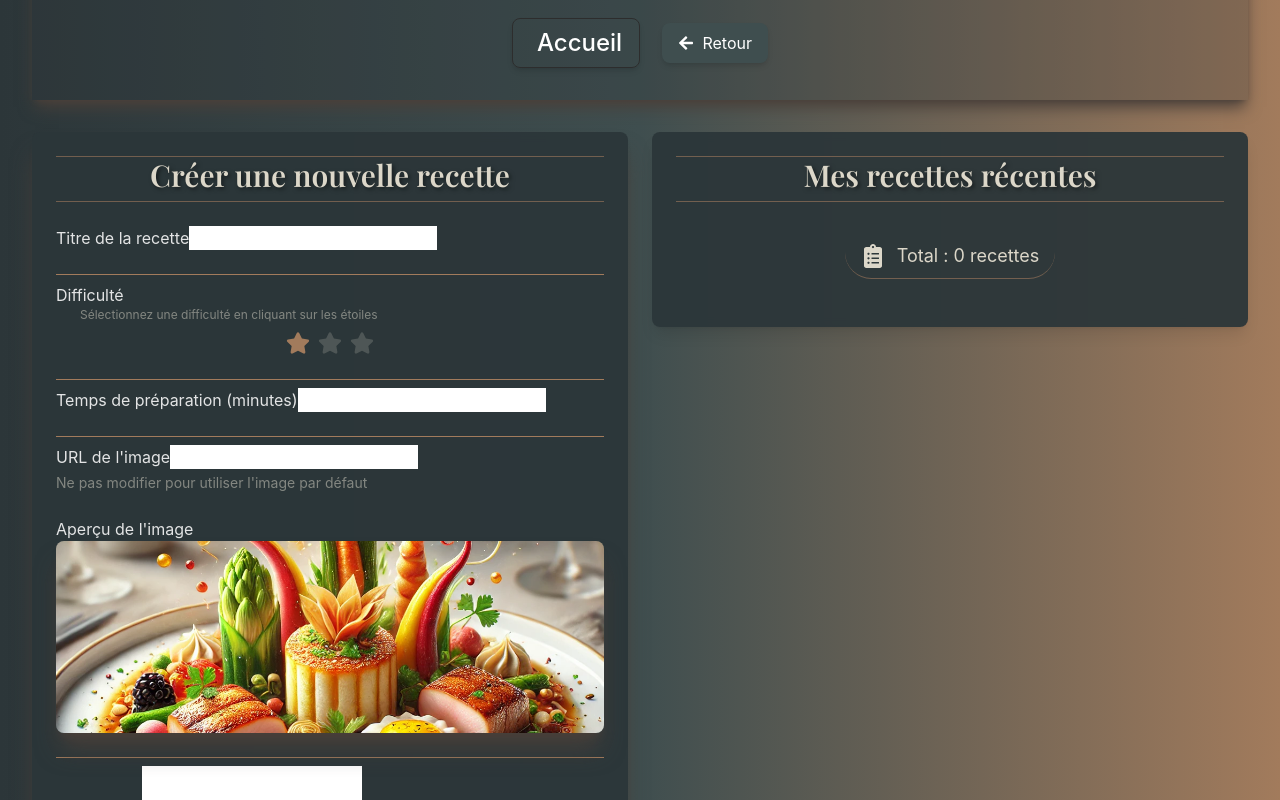
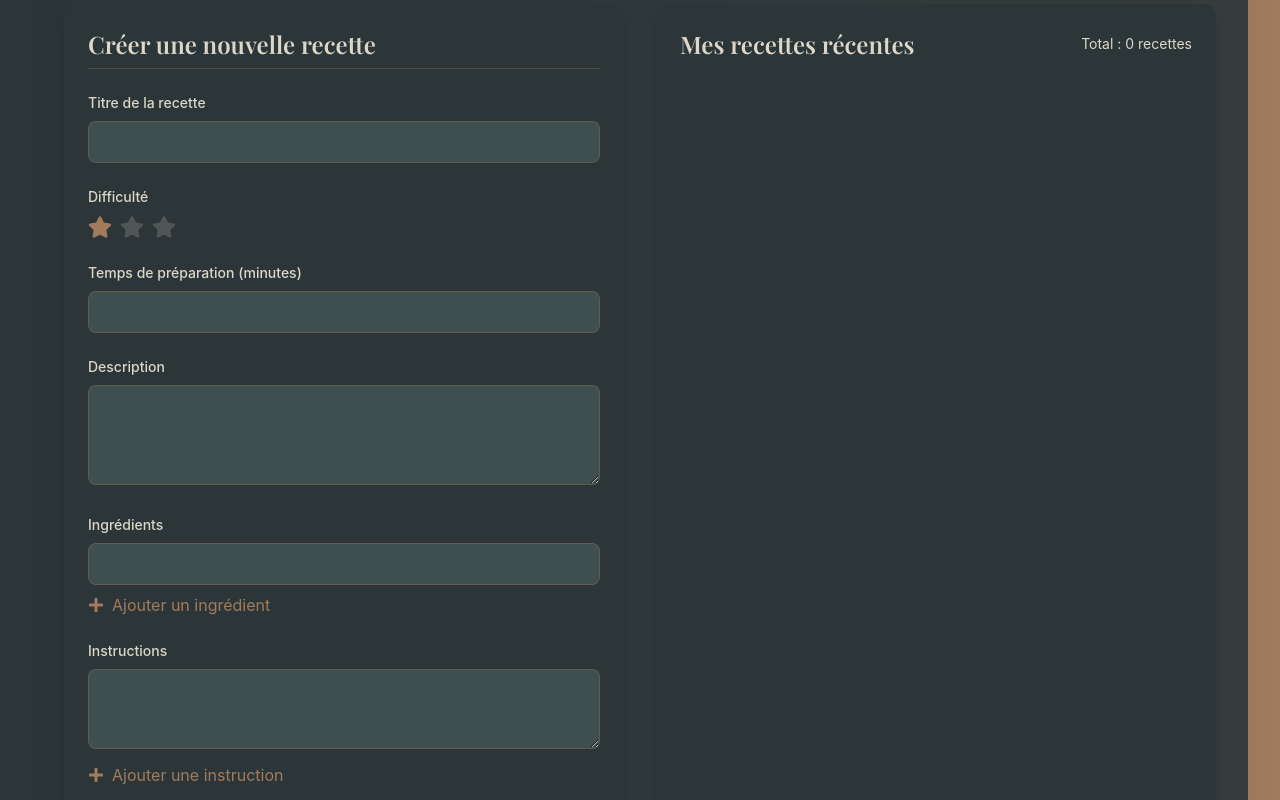
Before and after one commit to Eloura74/Lets_Cook_Simple, a React (Vite) app: page /dashboard in a window 1280 px wide. Shown: the part 720-1520 px from the top of the page. Built offline with nearby package versions, Linux system fonts and the light colour scheme; sample sign-in values are in the browser's storage.

Commit message:
dahboard

```diff
--- a/src/index.css
+++ b/src/index.css
@@ -36,10 +36,6 @@
 @layer components {
   .background-principale {
     background: linear-gradient(to right, #2c3639, #3f4e4f, #a27b5c);
-  }
-
-  .btn-site {
-    @apply flex items-center gap-2 px-4 py-2 bg-[#3F4E4F] text-white rounded-lg hover:bg-[#2C3639] transition-colors duration-200 shadow-md;
   }
 
   .nav-btn {
@@ -94,6 +90,58 @@
   a.logo-link {
     @apply border-none p-0 shadow-none cursor-default;
   }
+
+  /* Styles pour la page de détail des recettes */
+  .recipe-detail-image {
+    @apply relative w-full h-72 overflow-hidden;
+  }
+
+  .recipe-detail-image img {
+    @apply w-full h-full object-cover transition-transform duration-300;
+  }
+
+  .recipe-detail-image:hover img {
+    @apply scale-105;
+  }
+
+  .recipe-detail-gradient {
+    @apply absolute inset-0 bg-gradient-to-t from-black/60 to-transparent;
+  }
+
+  .recipe-detail-title {
+    @apply absolute bottom-4 left-4 text-4xl text-[#DCD7C9] font-bold;
+  }
+
+  .recipe-detail-section {
+    @apply p-6 space-y-6;
+  }
+
+  .recipe-detail-heading {
+    @apply text-2xl text-[#A27B5C] border-b border-[#A27B5C] pb-2 mb-4;
+  }
+
+  .recipe-detail-text {
+    @apply text-[#DCD7C9];
+  }
+
+  /* Carrousel des recettes similaires */
+  .recipe-carousel {
+    @apply flex gap-4 overflow-x-auto pb-4 justify-center mx-auto;
+    scrollbar-width: thin;
+    scrollbar-color: #a27b5c #2c3639;
+  }
+
+  .recipe-carousel::-webkit-scrollbar {
+    @apply h-2;
+  }
+
+  .recipe-carousel::-webkit-scrollbar-track {
+    @apply bg-[#2C3639] rounded-full;
+  }
+
+  .recipe-carousel::-webkit-scrollbar-thumb {
+    @apply bg-[#A27B5C] rounded-full;
+  }
 }
 
 @layer utilities {
@@ -136,13 +184,23 @@
 
   @keyframes glow {
     0% {
-      box-shadow: 0 0 5px rgba(239, 68, 68, 0.5), 0 0 10px rgba(239, 68, 68, 0.3);
+      box-shadow: 0 0 5px rgba(239, 68, 68, 0.5),
+        0 0 10px rgba(239, 68, 68, 0.3);
     }
     50% {
-      box-shadow: 0 0 20px rgba(239, 68, 68, 0.8), 0 0 30px rgba(239, 68, 68, 0.5);
+      box-shadow: 0 0 20px rgba(239, 68, 68, 0.8),
+        0 0 30px rgba(239, 68, 68, 0.5);
     }
     100% {
-      box-shadow: 0 0 5px rgba(239, 68, 68, 0.5), 0 0 10px rgba(239, 68, 68, 0.3);
+      box-shadow: 0 0 5px rgba(239, 68, 68, 0.5),
+        0 0 10px rgba(239, 68, 68, 0.3);
     }
   }
 }
+
+/* Suppression des anciennes classes du tableau de bord qui ne sont plus utilisées */
+.title-dashboard-create,
+.inputDashboard,
+.btn-site {
+  /* Ces classes sont remplacées par des classes Tailwind directement dans le JSX */
+}
--- a/src/pages/DashboardPage.jsx
+++ b/src/pages/DashboardPage.jsx
@@ -111,40 +111,34 @@ const DashboardPage = () => {
   }
 
   return (
-    <div className="space-y-8 w-full" ref={dashboardRef}>
+    <div className="min-h-screen bg-[#2C3639]/90 p-4 md:p-8" ref={dashboardRef}>
       {/* En-tête */}
-      <header className="flex items-center flex-col bg-[#2C3639]/25 rounded-4xl shadow-lg shadow-[#4A403A]">
-        <div>
-          <h1 className="text-5xl font-memoirs text-[#DCD7C9] [text-shadow:_2px_2px_4px_rgba(0,0,0,0.8)] mt-6">
-            Tableau de bord
-          </h1>
-        </div>
-        <div className="flex items-center gap-17 p-14 pb-8">
-          <div className="w-32">
+      <header className="mb-8">
+        <div className="flex justify-between items-center mb-6">
+          <h1 className="text-4xl font-memoirs text-[#DCD7C9]">Tableau de bord</h1>
+          <div className="flex gap-4">
             <HomeButton />
-          </div>
-          <div className="w-32 flex justify-end">
             <BackButton />
           </div>
         </div>
       </header>
 
-      <div className="grid grid-cols-1 lg:grid-cols-2 gap-6">
+      <div className="grid grid-cols-1 lg:grid-cols-2 gap-8">
         {/* Colonne de gauche - Création de recette */}
-        <section className="bg-[#2C3639]/95 backdrop-blur-sm rounded-lg p-6 shadow-xl shadow-[#4A403A]/90 space-y-6">
-          <h2 className="text-3xl text-center font-memoirs text-[#DCD7C9] border-t border-[#A27B5C]/60 border-b border-[#A27B5C] pb-2 [text-shadow:_2px_2px_4px_rgba(0,0,0,0.5)]">
+        <section className="bg-[#2C3639] rounded-xl p-6 shadow-lg">
+          <h2 className="text-2xl font-memoirs text-[#DCD7C9] mb-6 pb-2 border-b border-[#A27B5C]/30">
             Créer une nouvelle recette
           </h2>
 
-          <form className="space-y-6" onSubmit={handleSubmit}>
+          <form onSubmit={handleSubmit} className="space-y-6">
             {/* Titre */}
-            <div>
-              <label className="title-dashboard-create">
+            <div className="space-y-2">
+              <label className="block text-[#DCD7C9] text-sm font-medium">
                 Titre de la recette
               </label>
               <input
                 type="text"
-                className="inputDashboard"
+                className="w-full bg-[#3F4E4F] border border-[#A27B5C]/30 rounded-lg p-2 text-[#DCD7C9] focus:outline-none focus:border-[#A27B5C]"
                 value={nouvelleRecette.titre}
                 onChange={e =>
                   setNouvelleRecette(prev => ({
@@ -156,12 +150,11 @@ const DashboardPage = () => {
             </div>
 
             {/* Difficulté */}
-            <div className="border-t border-[#A27B5C] pt-2">
-              <label className="title-dashboard-create">Difficulté</label>
-              <p className="text-[#DCD7C9]/50 text-xs pl-6 mb-2">
-                Sélectionnez une difficulté en cliquant sur les étoiles
-              </p>
-              <div className="w-full flex justify-center bg-transparent">
+            <div className="space-y-2">
+              <label className="block text-[#DCD7C9] text-sm font-medium">
+                Difficulté
+              </label>
+              <div className="flex items-center">
                 <DifficultyStars
                   difficulty={nouvelleRecette.difficulte}
                   onChange={niveau =>
@@ -176,13 +169,13 @@ const DashboardPage = () => {
             </div>
 
             {/* Temps de préparation */}
-            <div className="border-t border-[#A27B5C] pt-2">
-              <label className="title-dashboard-create">
+            <div className="space-y-2">
+              <label className="block text-[#DCD7C9] text-sm font-medium">
                 Temps de préparation (minutes)
               </label>
               <input
                 type="number"
-                className="inputDashboard"
+                className="w-full bg-[#3F4E4F] border border-[#A27B5C]/30 rounded-lg p-2 text-[#DCD7C9] focus:outline-none focus:border-[#A27B5C]"
                 value={nouvelleRecette.tempsPreparation}
                 onChange={e =>
                   setNouvelleRecette(prev => ({
@@ -193,49 +186,13 @@ const DashboardPage = () => {
               />
             </div>
 
-            {/* Image URL */}
-            <div className="border-t border-[#A27B5C] pt-2">
-              <label className="title-dashboard-create">URL de l'image</label>
-              <input
-                type="text"
-                className="inputDashboard"
-                placeholder="URL de l'image"
-                value={nouvelleRecette.imageUrl}
-                onChange={e =>
-                  setNouvelleRecette(prev => ({
-                    ...prev,
-                    imageUrl: e.target.value,
-                  }))
-                }
-              />
-              <p className="text-[#DCD7C9]/50 text-sm mt-1">
-                Ne pas modifier pour utiliser l'image par défaut
-              </p>
-            </div>
-
-            {/* Aperçu de l'image */}
-            <div>
-              <label className="title-dashboard-create text-center">
-                Aperçu de l'image
+            {/* Description */}
+            <div className="space-y-2">
+              <label className="block text-[#DCD7C9] text-sm font-medium">
+                Description
               </label>
-              <div className="relative w-full h-48 bg-[#3F4E4F] rounded-lg overflow-hidden shadow-xl shadow-[#4A403A]/90">
-                <img
-                  src={nouvelleRecette.imageUrl}
-                  alt="Aperçu"
-                  className="img-cover"
-                  onError={e => {
-                    e.target.onerror = null
-                    e.target.src = '/images/newRecipes.webp'
-                  }}
-                />
-              </div>
-            </div>
-
-            {/* Description */}
-            <div className="border-t border-[#A27B5C] pt-2">
-              <label className="title-dashboard-create">Description</label>
               <textarea
-                className="inputDashboard min-h-[100px]"
+                className="w-full bg-[#3F4E4F] border border-[#A27B5C]/30 rounded-lg p-2 text-[#DCD7C9] focus:outline-none focus:border-[#A27B5C] min-h-[100px]"
                 value={nouvelleRecette.description}
                 onChange={e =>
                   setNouvelleRecette(prev => ({
@@ -247,14 +204,15 @@ const DashboardPage = () => {
             </div>
 
             {/* Ingrédients */}
-            <div className="border-t border-[#A27B5C] pt-2">
-              <label className="title-dashboard-create">Ingrédients</label>
             <div className="space-y-2">
+              <label className="block text-[#DCD7C9] text-sm font-medium">
+                Ingrédients
+              </label>
               {nouvelleRecette.ingredients.map((ingredient, index) => (
                 <input
                   key={index}
                   type="text"
-                    className="inputDashboard"
+                  className="w-full bg-[#3F4E4F] border border-[#A27B5C]/30 rounded-lg p-2 text-[#DCD7C9] focus:outline-none focus:border-[#A27B5C] mb-2"
                   value={ingredient}
                   onChange={e => {
                     const newIngredients = [...nouvelleRecette.ingredients]
@@ -269,26 +227,21 @@ const DashboardPage = () => {
               <button
                 type="button"
                 onClick={ajouterIngredient}
-                  className="btn-site flex items-center gap-2"
+                className="flex items-center gap-2 text-[#A27B5C] hover:text-[#DCD7C9] transition-colors"
               >
                 <FaPlus /> Ajouter un ingrédient
               </button>
             </div>
-            </div>
 
             {/* Instructions */}
-            <div className="border-t border-[#A27B5C] pt-2 pb-6 border-b border-[#A27B5C]">
-              <label className="title-dashboard-create text-center">
+            <div className="space-y-2">
+              <label className="block text-[#DCD7C9] text-sm font-medium">
                 Instructions
               </label>
-              <div className="space-y-2">
               {nouvelleRecette.instructions.map((instruction, index) => (
-                  <div key={index} className="flex gap-2 items-start">
-                    <span className="flex-shrink-0 w-6 h-6 flex-center bg-[#A27B5C] rounded-full text-[#DCD7C9] text-sm">
-                      {index + 1}
-                    </span>
                 <textarea
-                      className="flex-grow bg-[#3F4E4F] text-[#DCD7C9] rounded-lg p-2 border border-[#DCD7C9]/10 focus:border-[#A27B5C] focus:ring-1 focus:ring-[#A27B5C] outline-none min-h-[60px] inputDashboard"
+                  key={index}
+                  className="w-full bg-[#3F4E4F] border border-[#A27B5C]/30 rounded-lg p-2 text-[#DCD7C9] focus:outline-none focus:border-[#A27B5C] mb-2 min-h-[80px]"
                   value={instruction}
                   onChange={e => {
                     const newInstructions = [...nouvelleRecette.instructions]
@@ -299,79 +252,69 @@ const DashboardPage = () => {
                     }))
                   }}
                 />
-                  </div>
               ))}
               <button
                 type="button"
                 onClick={ajouterInstruction}
-                  className="btn-site flex items-center gap-2"
+                className="flex items-center gap-2 text-[#A27B5C] hover:text-[#DCD7C9] transition-colors"
               >
                 <FaPlus /> Ajouter une instruction
               </button>
             </div>
-            </div>
 
-            {/* Bouton de soumission */}
             <button
               type="submit"
-              className="btn-site flex items-center gap-2 justify-center w-full"
+              className="w-full bg-[#A27B5C] text-[#DCD7C9] py-3 rounded-lg hover:bg-[#A27B5C]/80 transition-colors font-medium"
             >
               Créer la recette
             </button>
           </form>
         </section>
 
-        {/* Colonne de droite */}
-        <div className="space-y-8">
-          {/* Liste des recettes */}
-          <section className="bg-[#2C3639]/95 backdrop-blur-sm rounded-lg p-6 shadow-lg space-y-6">
-            <h2 className="text-3xl text-center font-memoirs text-[#DCD7C9] border-t border-[#A27B5C]/60 border-b border-[#A27B5C] pb-2 [text-shadow:_2px_2px_4px_rgba(0,0,0,0.5)]">
+        {/* Colonne de droite - Mes recettes */}
+        <section className="bg-[#2C3639] rounded-xl p-6 shadow-lg">
+          <div className="flex justify-between items-center mb-6">
+            <h2 className="text-2xl font-memoirs text-[#DCD7C9]">
               Mes recettes récentes
             </h2>
-
-            {/* Total des recettes */}
-            <div className="flex items-center justify-center w-fit mx-auto flex-wrap gap-3 p-4 rounded-full border-b border-[#A27B5C]/60 pb-2">
-              <FaClipboardList className="w-6 h-6 text-[#DCD7C9]" />
-              <span className="text-[#DCD7C9] text-lg">
+            <span className="text-[#DCD7C9] text-sm">
               Total : {stats.totalRecettes} recettes
             </span>
           </div>
 
-            {/* Liste des recettes */}
           <div className="space-y-4">
             {mesRecettes.map(recette => (
               <div
                 key={recette.id}
-                  className="bg-[#3F4E4F] rounded-lg p-4 shadow-md hover:shadow-lg transition-shadow duration-200"
+                className="bg-[#3F4E4F] rounded-lg p-4 flex items-center gap-4"
               >
-                  <div className="flex justify-between items-start">
-                    <div className="flex-1">
-                      <h3 className="text-xl font-memoirs text-[#DCD7C9]">
-                        {recette.title}
-                      </h3>
-                      <p className="text-[#DCD7C9]/80 text-sm mt-1">
-                        {recette.description}
-                      </p>
-                      <div className="flex items-center gap-4 mt-2 text-[#DCD7C9]/60 text-sm">
+                <img
+                  src={recette.imageUrl}
+                  alt={recette.title}
+                  className="w-20 h-20 object-cover rounded-lg"
+                />
+                <div className="flex-grow">
+                  <h3 className="text-[#DCD7C9] font-medium">{recette.title}</h3>
+                  <div className="flex items-center gap-4 text-sm text-[#DCD7C9]/60">
                     <span>{recette.prepTime} min</span>
                     <span>{recette.views} vues</span>
                     <span>{recette.likes} likes</span>
                   </div>
+                  <DifficultyStars difficulty={recette.difficulty} />
                 </div>
                 <div className="flex gap-2">
                   <Link
-                        to={`/recette/${recette.id}`}
+                    to={`/recipe/${recette.id}`}
                     className="p-2 text-[#DCD7C9] hover:text-[#A27B5C] transition-colors"
                   >
                     <FaEye />
                   </Link>
                   <button
                     onClick={() => handleSupprimer(recette.id)}
-                        className="p-2 text-red-500 hover:text-red-700 transition-colors"
+                    className="p-2 text-[#DCD7C9] hover:text-red-500 transition-colors"
                   >
                     <FaTrash />
                   </button>
-                    </div>
                 </div>
               </div>
             ))}
@@ -379,7 +322,6 @@ const DashboardPage = () => {
         </section>
       </div>
     </div>
-    </div>
   )
 }
 
--- a/src/pages/HomePage.jsx
+++ b/src/pages/HomePage.jsx
@@ -21,7 +21,7 @@ const HomePage = () => {
 
   return (
     <div className="min-h-screen background-principale">
-      <Header />
+      {/* <Header /> */}
 
       {/* Filtres */}
       <Filtres onFiltrer={gererFiltrage} />
--- a/src/pages/RecipeDetail.jsx
+++ b/src/pages/RecipeDetail.jsx
@@ -2,122 +2,113 @@ import React from "react";
 import { useParams, Link } from "react-router-dom";
 import useRecettes from "../hooks/useRecettes";
 import DifficultyStars from "../components/ui/DifficultyStars";
-import BackButton from "../components/buttons/BackButton";
 
 const RecipeDetail = () => {
-  // Récupération de l'ID depuis l'URL
   const { id } = useParams();
+  const { recettes } = useRecettes();
+  const recette = recettes.find((r) => r.id === id);
 
-  // Utilisation de notre hook pour récupérer la recette
-  const { getRecetteById } = useRecettes();
-  const recette = getRecetteById(id);
-
-  // Si la recette n'est pas trouvée
+  // Si la recette n'existe pas
   if (!recette) {
     return (
-      <div className="min-h-screen background-principale flex flex-col items-center justify-center p-4">
-        <div className="bg-[#2C3639]/90 p-8 rounded-lg text-center">
-          <h2 className="text-2xl font-memoirs text-[#DCD7C9] mb-4">
+      <div className="min-h-screen background-principale p-4">
+        <div className="bg-[#2C3639]/90 rounded-lg p-8 max-w-2xl mx-auto mt-10">
+          <h2 className="text-2xl text-[#DCD7C9] text-center">
             Recette non trouvée
           </h2>
-          <p className="text-[#DCD7C9]/80 mb-6">
-            Désolé, cette recette n'existe pas ou a été supprimée.
-          </p>
-          <Link to="/" className="btn-site">
+          <Link to="/" className="btn-site block text-center mt-4">
             Retour à l'accueil
           </Link>
         </div>
       </div>
     );
   }
-  // Affichage de la recette
+
   return (
-    <div className="min-h-screen background-principale">
-      {/* En-tête */}
-      <header className="bg-[#2C3639]/25 py-8">
-        <div className="container mx-auto px-4">
-          <div className="flex justify-between items-center mb-4">
-            <BackButton />
+    <div className="min-h-screen background-principale p-4">
+      {/* Carrousel des recettes similaires */}
+      <div className="recipe-carousel mx-auto ">
+        {recettes.slice(0, 3).map((r) => (
+          <Link
+            key={r.id}
+            to={`/recette/${r.id}`}
+            className="flex-shrink-0 w-64 bg-[#2C3639]/90 rounded-lg overflow-hidden hover:scale-[1.02] transition-transform duration-300"
+          >
+            <div className="relative h-40">
+              <img
+                src={r.imageUrl}
+                alt={r.title}
+                className="w-full h-full object-cover"
+              />
+              <div className="absolute bottom-2 left-2">
+                <DifficultyStars difficulty={r.difficulty} />
               </div>
-          <h1 className="text-4xl font-memoirs text-[#DCD7C9] text-center">
-            {recette.title}
-          </h1>
             </div>
-      </header>
+            <div className="p-2">
+              <h3 className="text-[#DCD7C9] text-sm font-semibold line-clamp-2">
+                {r.title}
+              </h3>
+            </div>
+          </Link>
+        ))}
+      </div>
 
-      {/* Contenu principal */}
-      <main className="container mx-auto px-4 py-8">
-        <div className="bg-[#2C3639]/90 rounded-lg shadow-xl overflow-hidden">
-          {/* Image de la recette */}
-          <div className="relative h-96">
+      {/* Détail de la recette */}
+      <div className="max-w-4xl mx-auto bg-[#2C3639]/90 rounded-lg overflow-hidden mt-4">
+        {/* Image et titre */}
+        <div className="recipe-detail-image">
           <img
             src={recette.imageUrl}
             alt={recette.title}
-              className="w-full h-full object-cover"
-              onError={(e) => {
-                e.target.onerror = null;
-                e.target.src = "/images/newRecipes.webp";
-              }}
+            className="recipe-detail-image img"
           />
+          <div className="recipe-detail-gradient" />
+          <div className="recipe-detail-title">
+            <h1 className="text-4xl text-[#DCD7C9] font-bold mb-2">
+              {recette.title}
+            </h1>
+            <div className="flex gap-4">
+              <DifficultyStars difficulty={recette.difficulty} />
+            </div>
+          </div>
         </div>
 
-          {/* Informations de la recette */}
-          <div className="p-6">
-            {/* En-tête avec difficulté et temps */}
-            <div className="flex justify-between items-center mb-6">
-              <div className="flex items-center gap-2">
-                <DifficultyStars difficulty={recette.difficulty} />
-              </div>
-              <span className="text-[#DCD7C9]">{recette.prepTime} minutes</span>
+        {/* Contenu de la recette */}
+        <div className="recipe-detail-section">
+          {/* Description */}
+          <div>
+            <h2 className="recipe-detail-heading">Description</h2>
+            <p className="recipe-detail-text">{recette.description}</p>
           </div>
 
-            {/* Description */}
-            <p className="text-[#DCD7C9]/80 mb-8">{recette.description}</p>
-
           {/* Ingrédients */}
-            <div className="mb-8">
-              <h2 className="text-2xl font-memoirs text-[#DCD7C9] mb-4">
-                Ingrédients
-              </h2>
-              <ul className="list-disc list-inside space-y-2">
-                {recette.ingredients.map((ingredient, index) => (
-                  <li key={index} className="text-[#DCD7C9]/80">
-                    {ingredient}
-                  </li>
+          <div>
+            <h2 className="recipe-detail-heading">Ingrédients</h2>
+            <ul className="list-disc pl-6 recipe-detail-text space-y-2">
+              {recette.ingredients?.map((ingredient, index) => (
+                <li key={index}>{ingredient}</li>
               ))}
             </ul>
           </div>
 
           {/* Instructions */}
           <div>
-              <h2 className="text-2xl font-memoirs text-[#DCD7C9] mb-4">
-                Instructions
-              </h2>
-              <ol className="space-y-4">
-                {recette.instructions.map((instruction, index) => (
-                  <li key={index} className="flex gap-4">
-                    <span className="flex-shrink-0 w-8 h-8 flex-center bg-[#A27B5C] rounded-full text-[#DCD7C9]">
-                      {index + 1}
-                    </span>
-                    <p className="text-[#DCD7C9]/80 flex-1">{instruction}</p>
-                  </li>
+            <h2 className="recipe-detail-heading">Instructions</h2>
+            <ol className="list-decimal pl-6 recipe-detail-text space-y-2">
+              {recette.instructions?.map((instruction, index) => (
+                <li key={index}>{instruction}</li>
               ))}
             </ol>
           </div>
 
-            {/* Informations supplémentaires */}
-            <div className="mt-8 pt-6 border-t border-[#A27B5C]/20">
-              <div className="flex justify-between text-sm text-[#DCD7C9]/60">
-                <span>Par {recette.author}</span>
-                <div className="flex gap-4">
-                  <span>{recette.views} vues</span>
-                  <span>{recette.likes} likes</span>
+          {/* Bouton retour */}
+          <div className="text-center pt-4">
+            <Link to="/" className="btn-site inline-block">
+              Retour à l'accueil
+            </Link>
           </div>
         </div>
       </div>
-          </div>
-        </div>
-      </main>
     </div>
   );
 };
```
Lines whose indentation alone changed are shown as unchanged.
